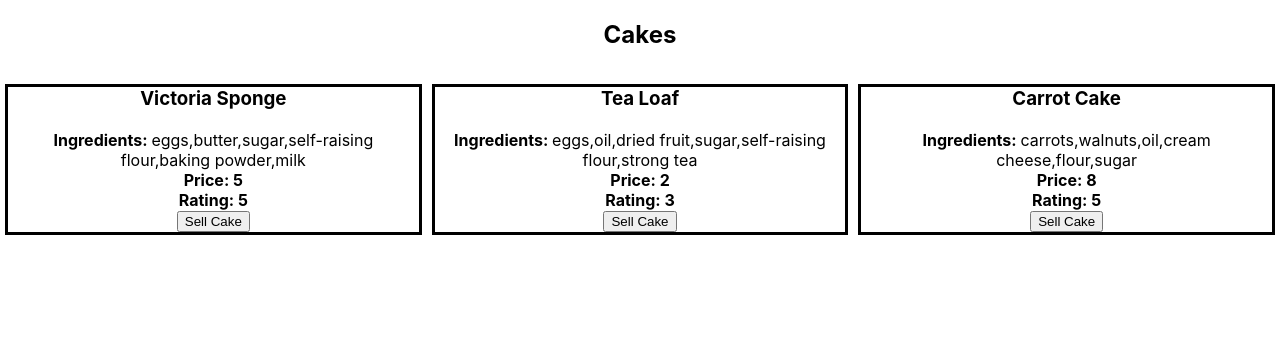
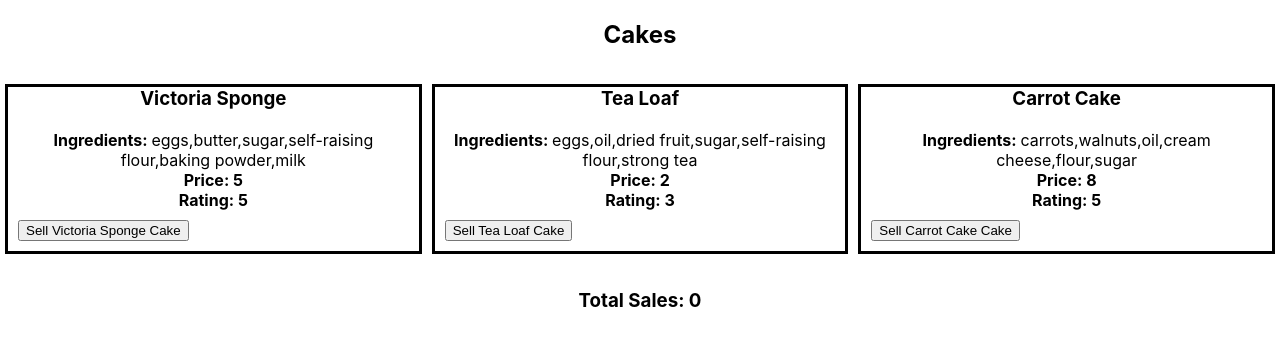
Before and after one commit to sahilpatel1906/Cakes, a React (Create React App) app: page / in a window 1280 px wide. Shown: the top 346 px of the page. Built offline with nearby package versions, Linux system fonts and the light colour scheme.

Commit message:
updated button css in recipe

```diff
--- a/src/components/Recipe.css
+++ b/src/components/Recipe.css
@@ -1,16 +1,23 @@
 #cake-card{
-    text-align: center;
     border-style: solid;
     margin: 5px;
 }
 
 #cake-name{
     margin-bottom: 20px;
+    text-align: center;
+
 }
 
 #cake-info{
+    text-align: center;
 }
 
 #ingredients-list{
     font-weight: normal;
 }
+
+#sale-button{
+    text-align: left;
+    margin: 10px;
+}
--- a/src/components/Recipe.js
+++ b/src/components/Recipe.js
@@ -16,7 +16,7 @@ const Recipe = ({cakeName, cakeIngredients, cakePrice, cakeRating, total, setTot
             <h4>Price: {cakePrice}</h4>
             <h4>Rating: {cakeRating}</h4>
             </section>
-            <button onClick={handleSale}>Sell Cake</button>
+            <button id="sale-button" onClick={handleSale}>Sell {cakeName} Cake</button>
         </article>
     );
 }
--- a/src/containers/CakesContainer.css
+++ b/src/containers/CakesContainer.css
@@ -9,3 +9,8 @@ margin-bottom: 30px;
     display: grid;
     grid-template-columns: 1fr 1fr 1fr;
 }
+
+#total-sales{
+    margin-top: 30px;
+    text-align: center;
+}
--- a/src/containers/CakesContainer.js
+++ b/src/containers/CakesContainer.js
@@ -3,6 +3,7 @@ import Recipe from "../components/Recipe";
 import "./CakesContainer.css"
 
 const CakesContainer = () => {
+    const [totalSales, setTotalSales] = useState(0);
     const [cakes, SetCakes] = useState(
         [
             // Victora Sponge
@@ -49,16 +50,18 @@ const CakesContainer = () => {
                 rating: 5
             }
         ]
-    )
+    );
 
     const cakeElements= cakes.map((cake, index) => {
-        return <Recipe cakeName={cake.cakeName} cakeIngredients={cake.ingredients} cakePrice={cake.price} cakeRating={cake.rating} key={index}/>
-    })
+        return <Recipe cakeName={cake.cakeName} cakeIngredients={cake.ingredients} cakePrice={cake.price} cakeRating={cake.rating} total={totalSales} setTotal={setTotalSales} key={index}/>
+    });
 
     return (
         <>
             <h2 id="cake-title">Cakes</h2>
             <div id="cakes">{cakeElements}</div>
+            <h3 id="total-sales">Total Sales: {totalSales}</h3>
+
         </>
     );
 }
```
